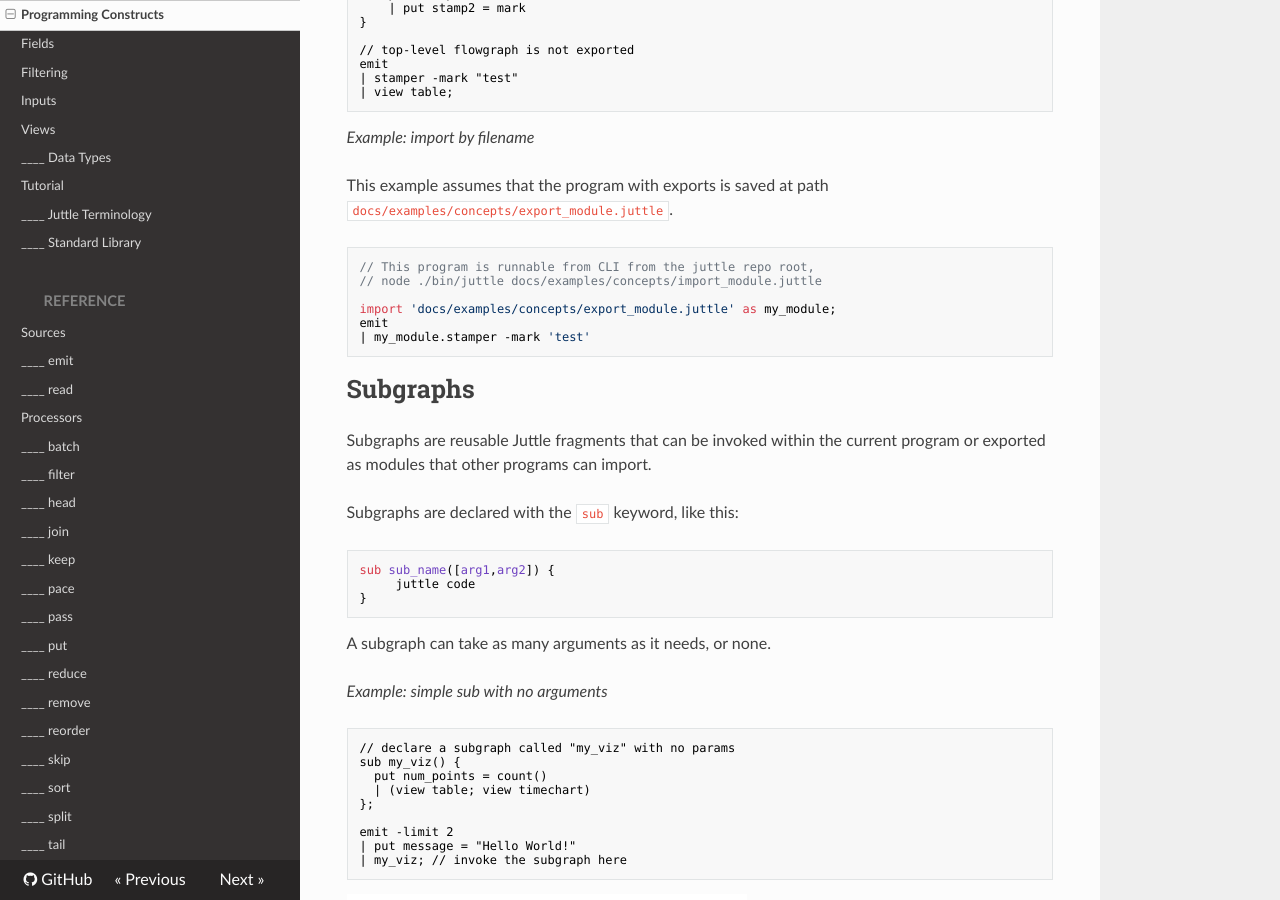
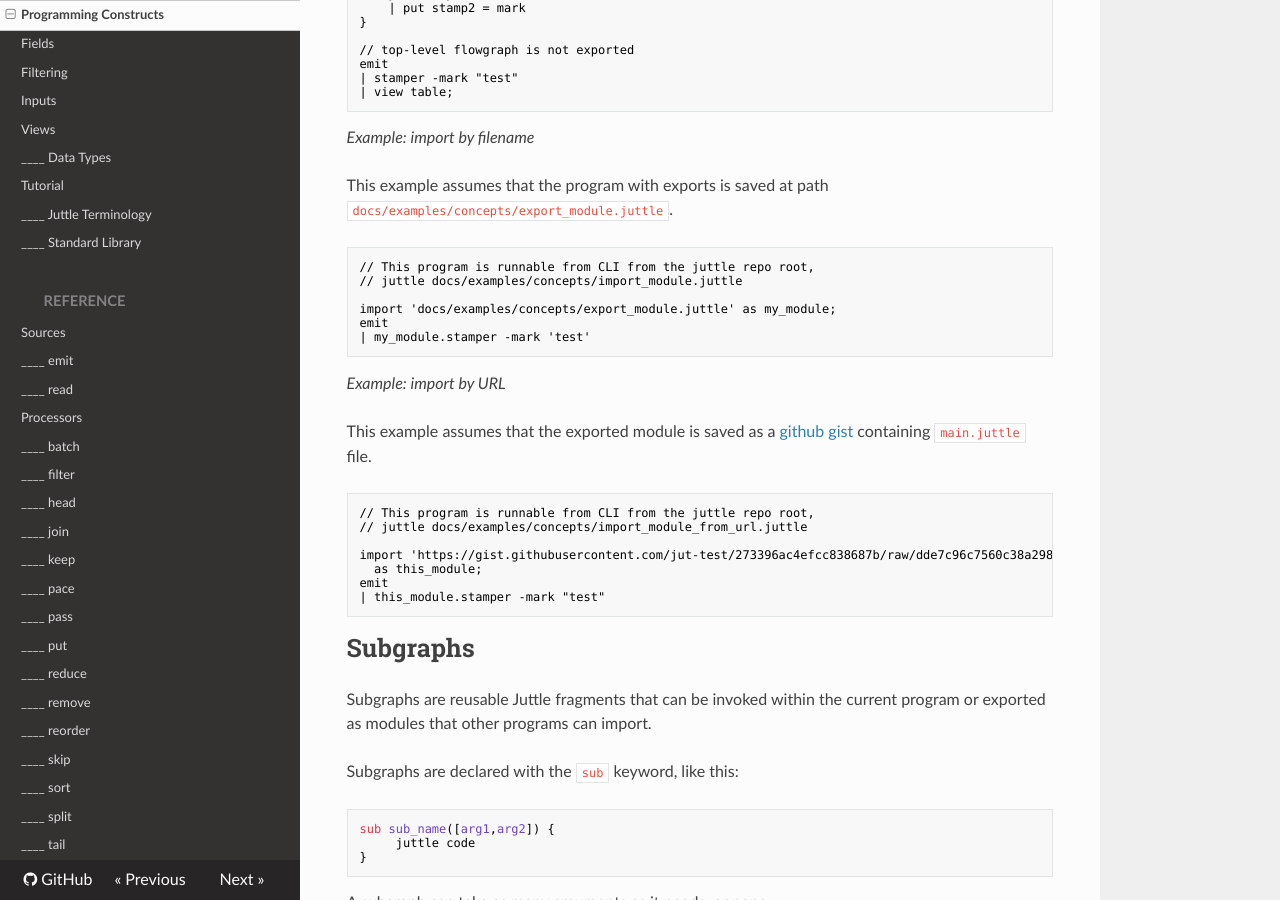
Before and after one commit to juttle/juttle, an MkDocs documentation site: the page built from docs/concepts/programming_constructs.md, in a window 1280 px wide and 900 px high, scrolled down 4017 px. Built offline with MkDocs 1.6.1, drawn with Linux system fonts in a browser that asks for light colours; nearby versions of some CDN libraries; old or Windows-style settings are respelled for this version of MkDocs.

Commit message:
Adding back example of import via URL

````diff
--- a/docs/concepts/programming_constructs.md
+++ b/docs/concepts/programming_constructs.md
@@ -204,13 +204,29 @@ _Example: import by filename_
 This example assumes that the program with exports is saved at path
 `docs/examples/concepts/export_module.juttle`.
 
-```
+```juttle-no-syntax-check
 // This program is runnable from CLI from the juttle repo root,
-// node ./bin/juttle docs/examples/concepts/import_module.juttle
+// juttle docs/examples/concepts/import_module.juttle
 
 import 'docs/examples/concepts/export_module.juttle' as my_module;
 emit
 | my_module.stamper -mark 'test'
+```
+
+_Example: import by URL_
+
+This example assumes that the exported module is saved as a
+[github gist](https://gist.githubusercontent.com/jut-test/273396ac4efcc838687b/)
+containing `main.juttle` file.
+
+```juttle-no-syntax-check
+// This program is runnable from CLI from the juttle repo root,
+// juttle docs/examples/concepts/import_module_from_url.juttle
+
+import 'https://gist.githubusercontent.com/jut-test/273396ac4efcc838687b/raw/dde7c96c7560c38a29881d0345fc2d5727ee082e/main.juttle'
+  as this_module;
+emit
+| this_module.stamper -mark "test"
 ```
 
 Subgraphs
````
Also changed, not shown: 1 other file.
